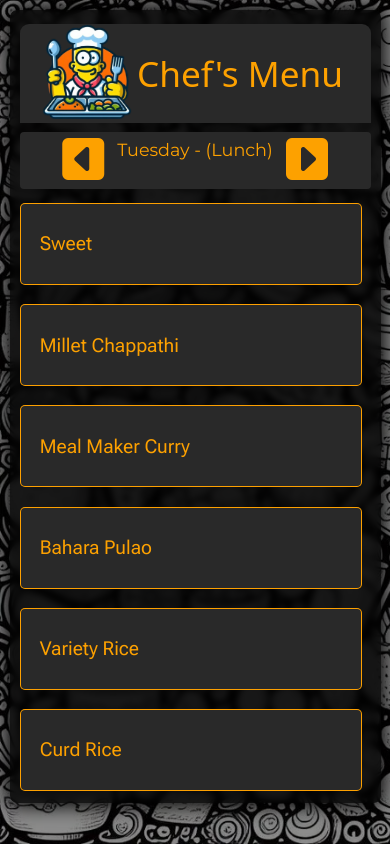
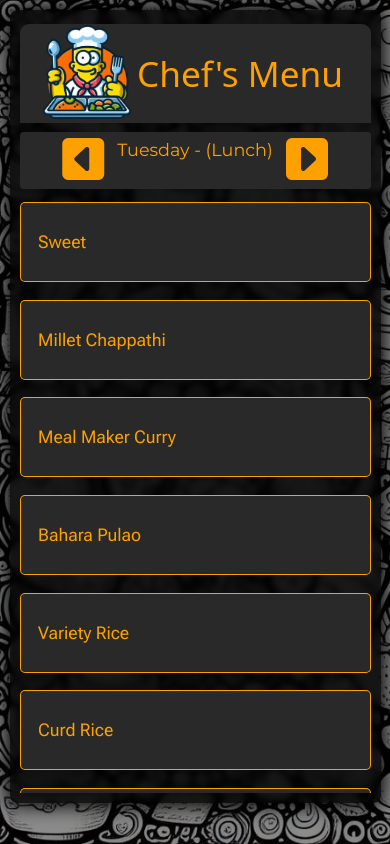
Before and after one commit to Saumay-Goel/CheffsMenu, a plain HTML site: page ChefsMenu/index.html in a window 390 px wide. Drawn offline with Linux system fonts and the light colour scheme; files whose address does not match are found by name; a web font is replaced by a local one.

Commit message:
Update index.css

```diff
--- a/ChefsMenu/css/index.css
+++ b/ChefsMenu/css/index.css
@@ -1,14 +1,16 @@
-html{
-    margin:0;
+html {
+    margin: 0;
     background-image: url('../assets/background.jpeg');
     background-repeat: no-repeat;
     background-size: cover;
     background-attachment: fixed;
 }
-body{
-    margin:0px;
+
+body {
+    margin: 0px;
     overscroll-behavior: none;
 }
+
 .overlay{
     position: absolute;
     width: 100%;
@@ -94,6 +96,7 @@ body{
 }
 
 .list_items_style {
+    box-sizing: border-box;
     width:100%;
     word-wrap: break-word;
     border-radius: 5px;
@@ -110,7 +113,7 @@ body{
 }
 
 ul{
-    width: 89.6%;
+    width: 100%;
     display: flex;
     flex-direction: column;
     justify-content: center;
@@ -134,34 +137,31 @@ ul{
     color: rgba(255, 162, 0, 0.779);
 }
 
-@media(max-width:880px){
-    .main_container{
-        width:80%;
-        margin:10px auto;
+@media (max-width: 880px) {
+    .main_container {
+        width: 90%;
+        margin: 10px auto;
     }
-    ul{
-        width: 83%;
+
+    ul {
+        width: 100%;
     }
 }
 
-@media(max-width:480px){
-    .time_day_text{
+@media (max-width: 480px) {
+    .time_day_text {
         font-size: 1.1rem;
     }
 
-    .title_text{
+    .title_text {
         font-size: 2.2rem;
     }
-    .main_container{
-        width:90%;
-        margin:10px auto;
-    }
 
-    ul{
-        width: 86%;
+    .main_container {
+        margin: 10px auto;
     }
 
     .list_items_style {
-        font-size: 1.2rem;
+        font-size: 1.1rem;
     }
 }
```
